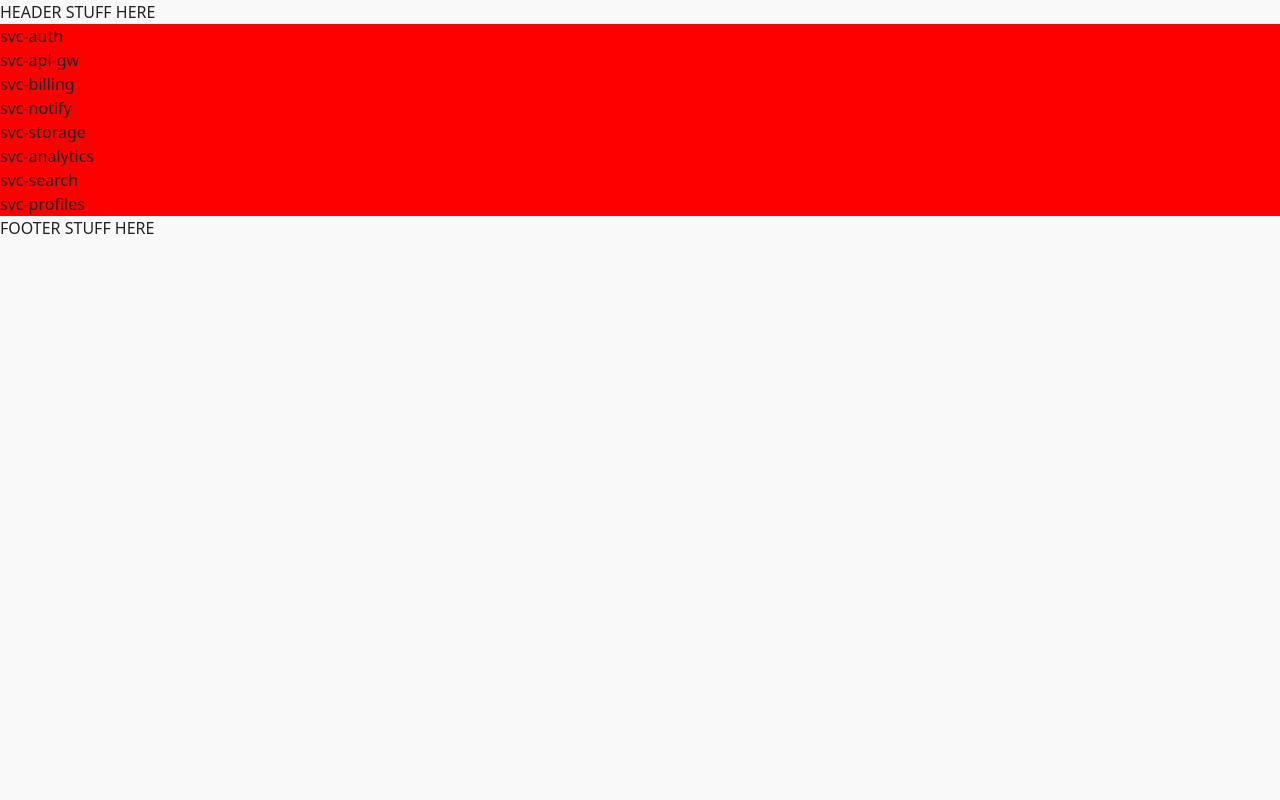
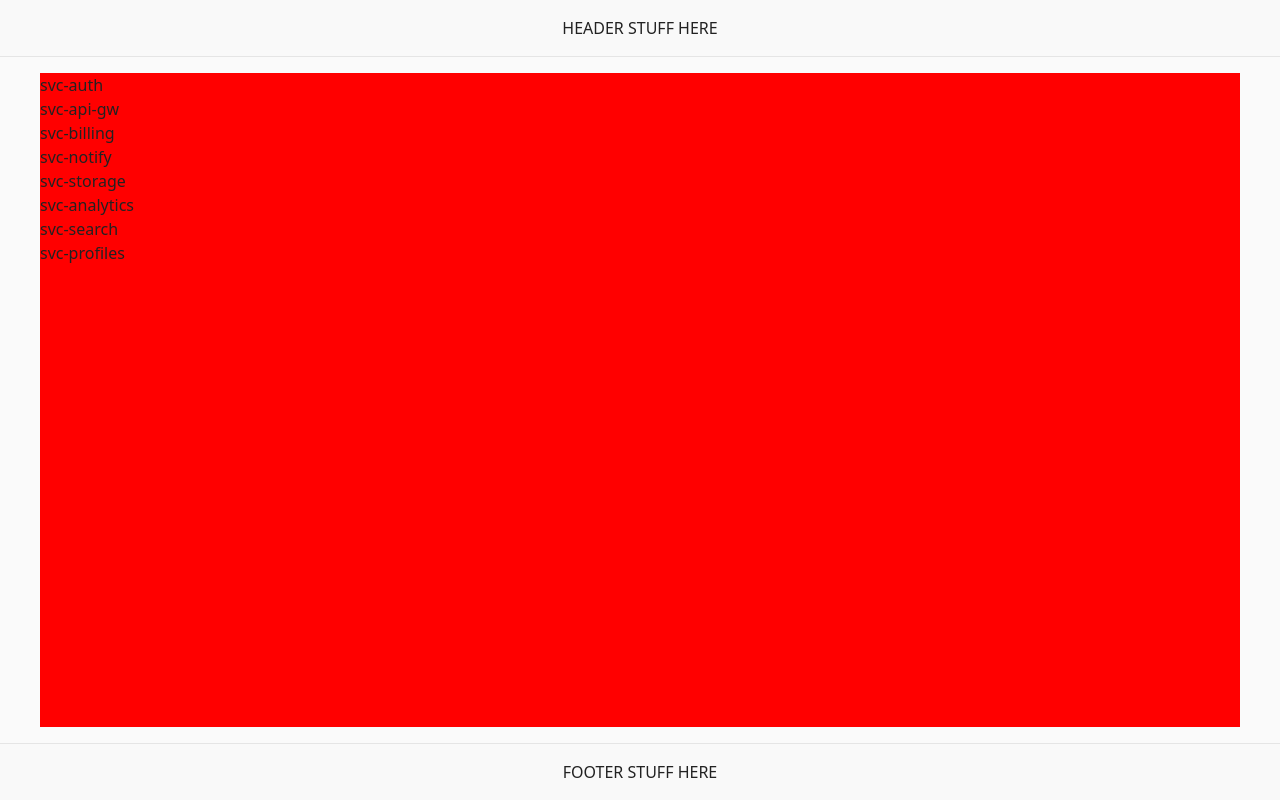
Before and after one commit to ionutbirlad/service-dashboard, a React (Vite) app: page / in a window 1280 px wide. Built offline with nearby package versions, Linux system fonts and the light colour scheme.

Commit message:
style: applied basic layout style

```diff
--- a/src/components/footer/footer.css
+++ b/src/components/footer/footer.css
@@ -1,4 +1,7 @@
 .footer {
+  padding: 1rem;
+  border-top: 1px solid #e5e5e5;
+  text-align: center;
 }
 
 .footer__container {
--- a/src/components/header/header.css
+++ b/src/components/header/header.css
@@ -1,4 +1,7 @@
 .header {
+  padding: 1rem;
+  border-bottom: 1px solid #e5e5e5;
+  text-align: center;
 }
 
 .header__container {
--- a/src/components/layout/layout.css
+++ b/src/components/layout/layout.css
@@ -1,9 +1,19 @@
 .layout {
+  display: flex;
+  flex-direction: column;
+  min-height: 100vh;
 }
 
 .layout__main {
+  flex: 1;
+  display: flex;
+  justify-content: center;
+  padding: 1rem;
+  background-color: #fafafa;
 }
 
 .layout__main--container {
   background-color: red;
+  width: 100%;
+  max-width: var(--page-max-width);
 }
--- a/src/index.css
+++ b/src/index.css
@@ -1,3 +1,7 @@
+:root {
+  --page-max-width: 1200px;
+}
+
 * {
   margin: 0;
   padding: 0;
```
